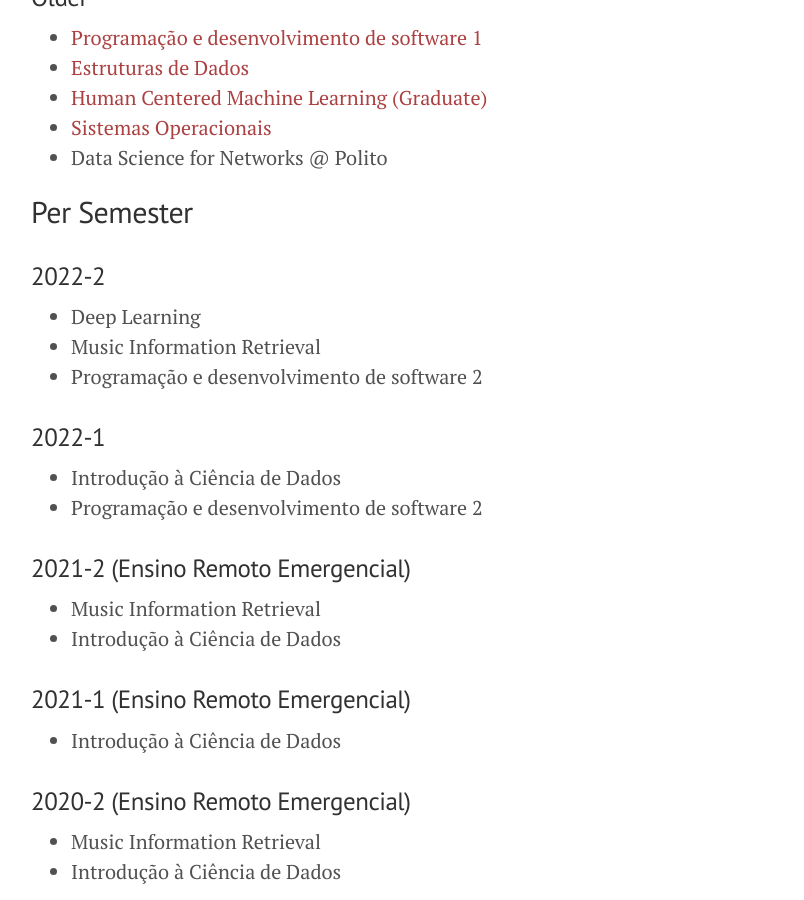
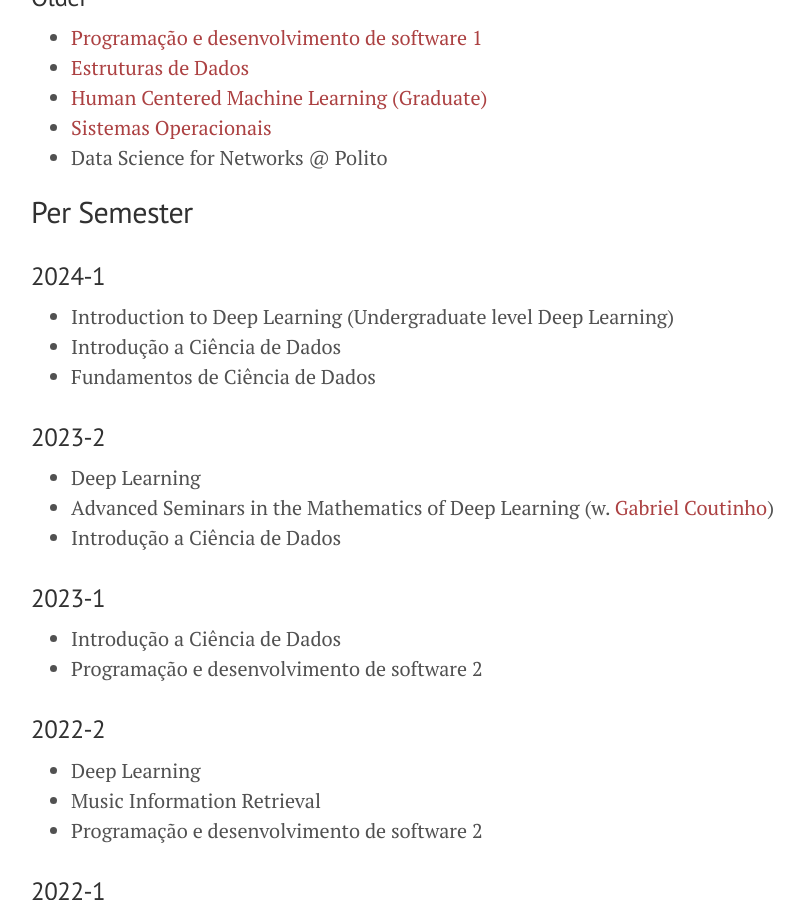
Before and after one commit to flaviovdf/flaviovdf.github.io, a Jekyll site: the page built from teaching/index.md, in a window 1280 px wide and 900 px high, scrolled down 427 px. Shown: the whole window, without its empty margins (129-933 px from the left). Built offline with Jekyll 4.4.1, drawn with Linux system fonts in a browser that asks for light colours.

Commit message:
Update index.md

```diff
--- a/teaching/index.md
+++ b/teaching/index.md
@@ -24,6 +24,20 @@ permalink: /teaching/
   * Data Science for Networks @ Polito
 
 ## Per Semester
+
+### 2024-1
+  * Introduction to Deep Learning (Undergraduate level Deep Learning)
+  * Introdução a Ciência de Dados
+  * Fundamentos de Ciência de Dados
+
+### 2023-2
+  * Deep Learning
+  * Advanced Seminars in the Mathematics of Deep Learning (w. [Gabriel Coutinho](https://homepages.dcc.ufmg.br/~gabriel/))
+  * Introdução a Ciência de Dados
+
+### 2023-1
+  * Introdução a Ciência de Dados
+  * Programação e desenvolvimento de software 2
 
 ### 2022-2
   * Deep Learning
```
